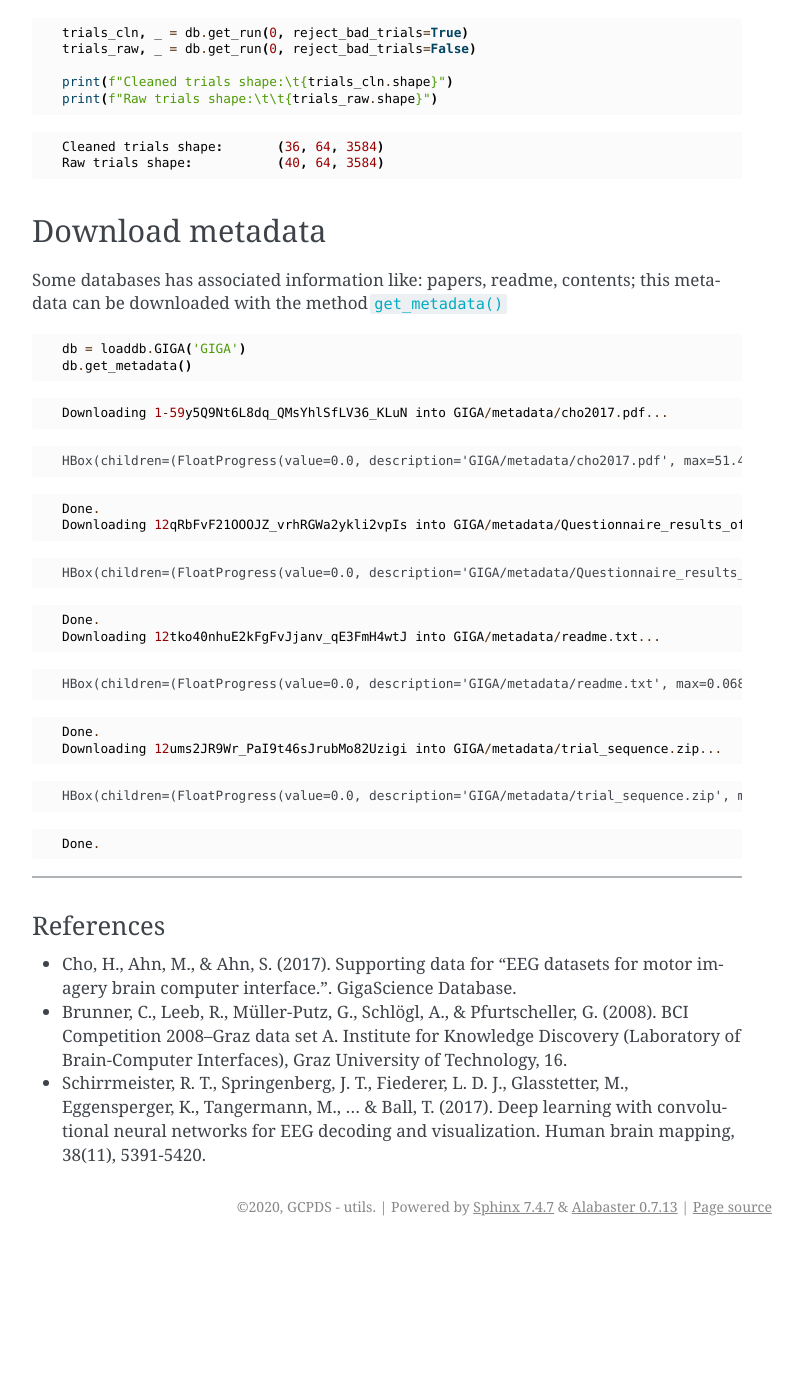
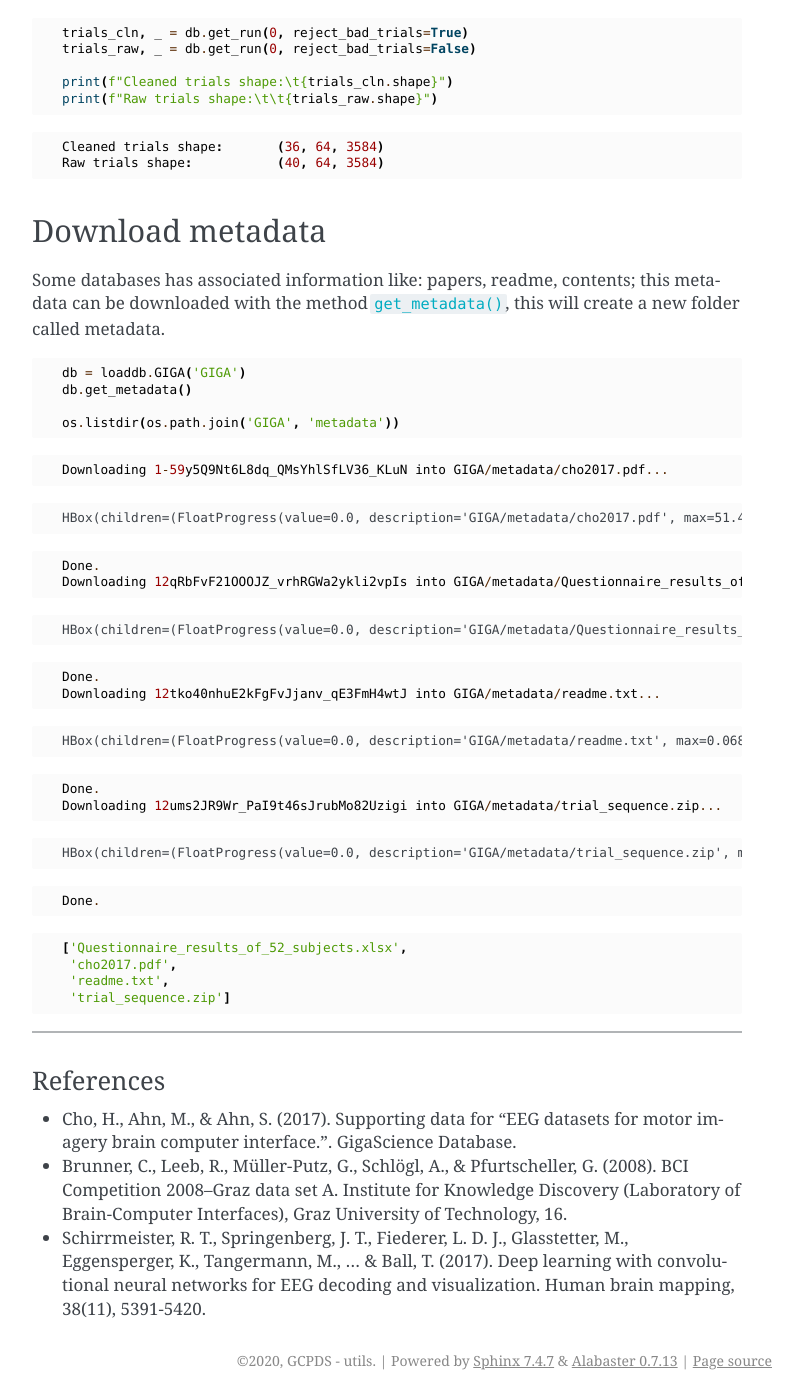
Before and after one commit to UN-GCPDS/python-gcpds.utils, a Sphinx documentation site: the page built from docs/source/_notebooks/01-databases.rst, in a window 1280 px wide and 1400 px high, scrolled down 2377 px. Shown: the whole window, without its empty margins (408-1211 px from the left). Built offline with Sphinx 7.4.7, drawn with Linux system fonts in a browser that asks for light colours; before the commit the page ends 3623 px from its top, so only the background shows below that.

Commit message:
Update documentation

```diff
--- a/docs/source/_notebooks/01-databases.rst
+++ b/docs/source/_notebooks/01-databases.rst
@@ -1,3 +1,7 @@
+.. code:: ipython3
+
+    import os
+
 Databases handler
 =================
 
@@ -196,12 +200,14 @@ Download metadata
 
 Some databases has associated information like: papers, readme,
 contents; this metadata can be downloaded with the method
-``get_metadata()``
+``get_metadata()``, this will create a new folder called metadata.
 
 .. code:: ipython3
 
     db = loaddb.GIGA('GIGA')
     db.get_metadata()
+
+    os.listdir(os.path.join('GIGA', 'metadata'))
 
 
 .. parsed-literal::
@@ -260,6 +266,17 @@ contents; this metadata can be downloaded with the method
     Done.
 
 
+
+
+.. parsed-literal::
+
+    ['Questionnaire_results_of_52_subjects.xlsx',
+     'cho2017.pdf',
+     'readme.txt',
+     'trial_sequence.zip']
+
+
+
 --------------
 
 References
```
Also changed, not shown: 1 other file.
